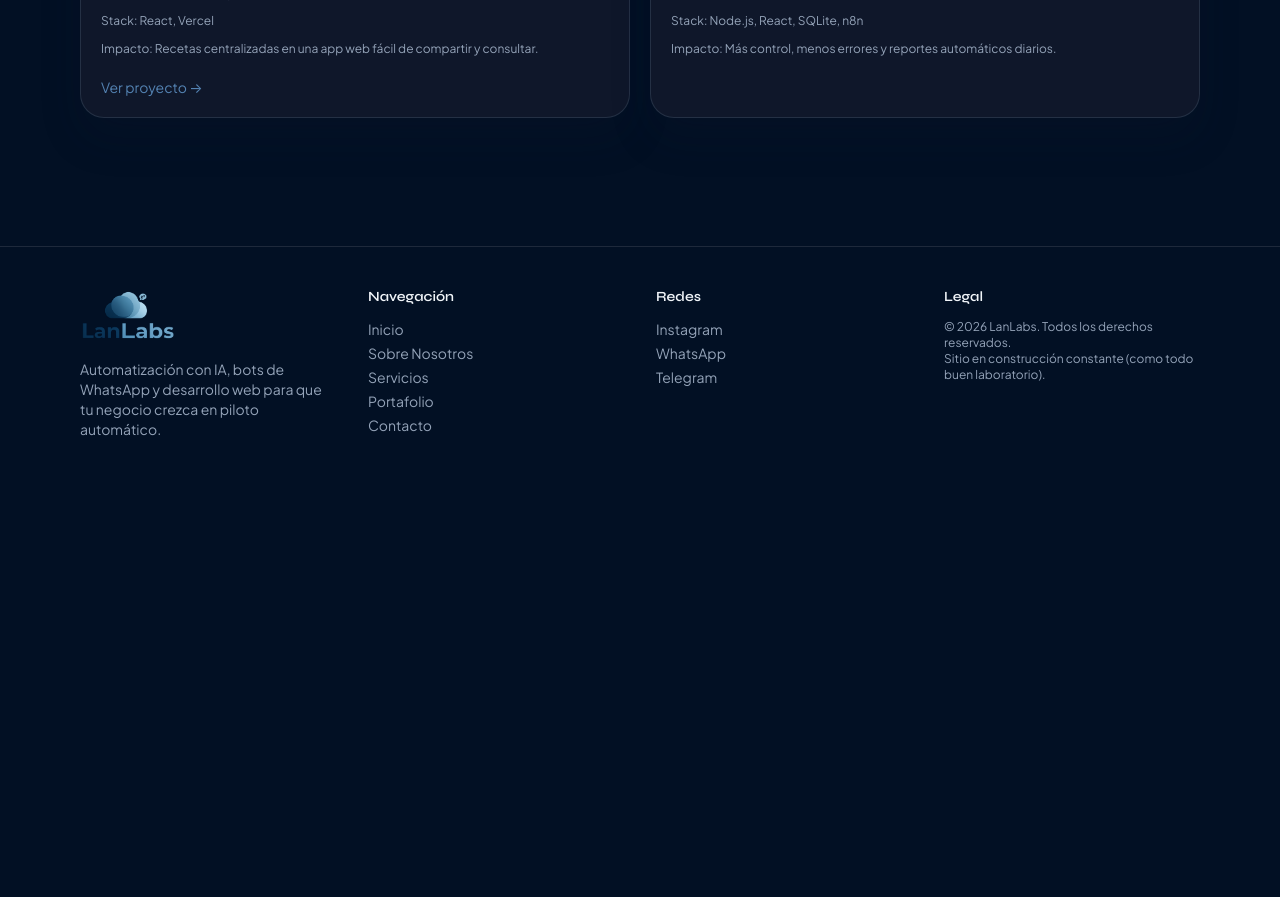
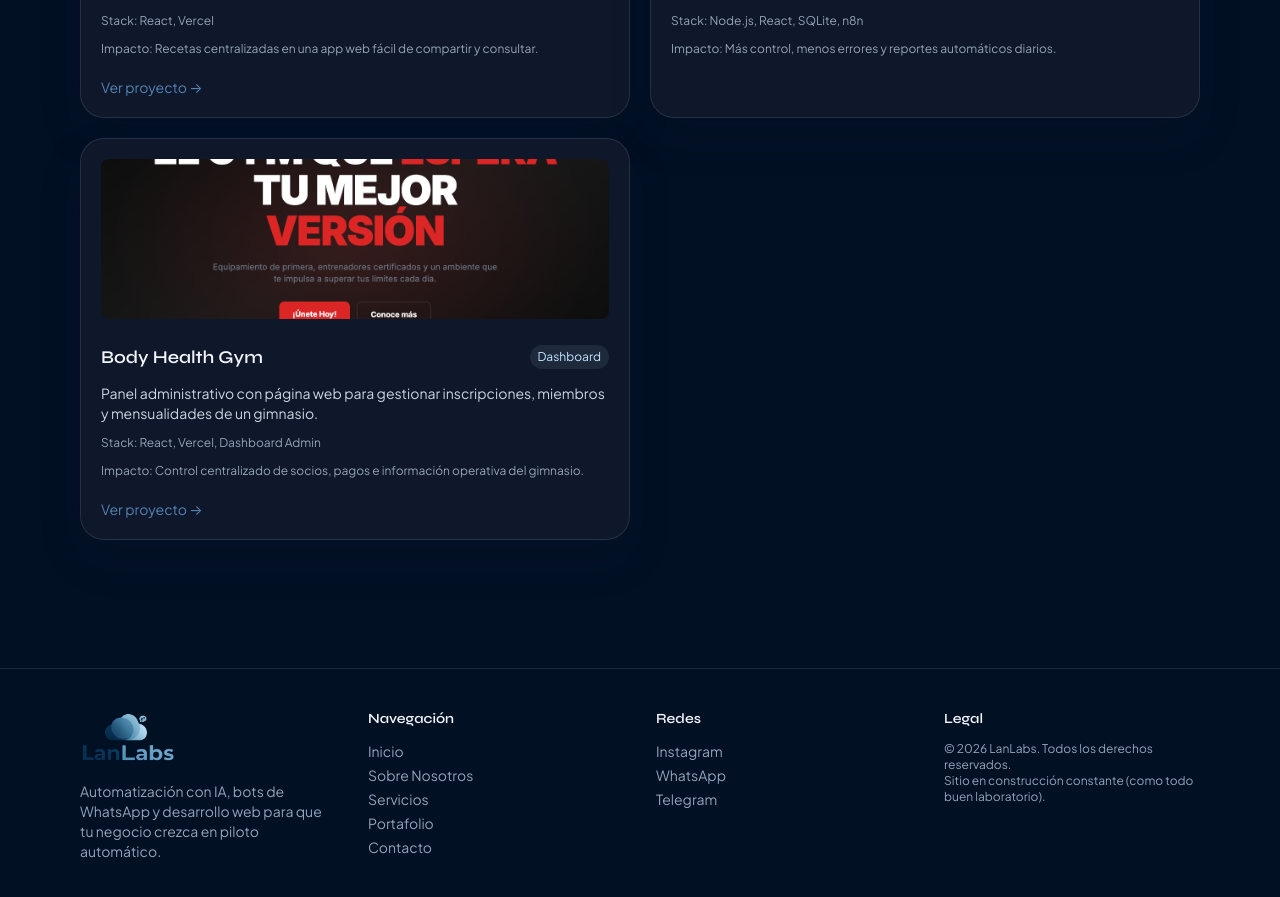
Before and after one commit to A13XMC11/LanLabs, a React (Vite) app: page /portafolio in a window 1280 px wide. Shown: the part 1020-1917 px from the top of the page. Before the commit the page ends 1499 px from the top, so only its background shows below. Built offline with nearby package versions, Linux system fonts and the light colour scheme.

Commit message:
Add Body Health Gym portfolio project

```diff
--- a/src/data/projects.js
+++ b/src/data/projects.js
@@ -2,6 +2,7 @@ import imgSprint from '../../img/portafolio/sprint.png';
 import imgAquaGroup from '../../img/portafolio/aquagroup.png';
 import imgRecetarioDigital from '../../img/portafolio/recetario-digital.png';
 import imgControlVehicular from '../../img/portafolio/control-vehicular.png';
+import imgBodyHealthGym from '../../img/portafolio/bodyhealthgym.png';
 
 export const projects = [
   {
@@ -44,4 +45,14 @@ export const projects = [
     impact: 'Más control, menos errores y reportes automáticos diarios.',
     img: imgControlVehicular,
   },
+  {
+    id: 5,
+    title: 'Body Health Gym',
+    category: 'Dashboard',
+    description: 'Panel administrativo con página web para gestionar inscripciones, miembros y mensualidades de un gimnasio.',
+    stack: ['React', 'Vercel', 'Dashboard Admin'],
+    url: 'https://bodyhealthgym.vercel.app/',
+    impact: 'Control centralizado de socios, pagos e información operativa del gimnasio.',
+    img: imgBodyHealthGym,
+  },
 ];
```
Also changed, not shown: img/portafolio/bodyhealthgym.png (added).
